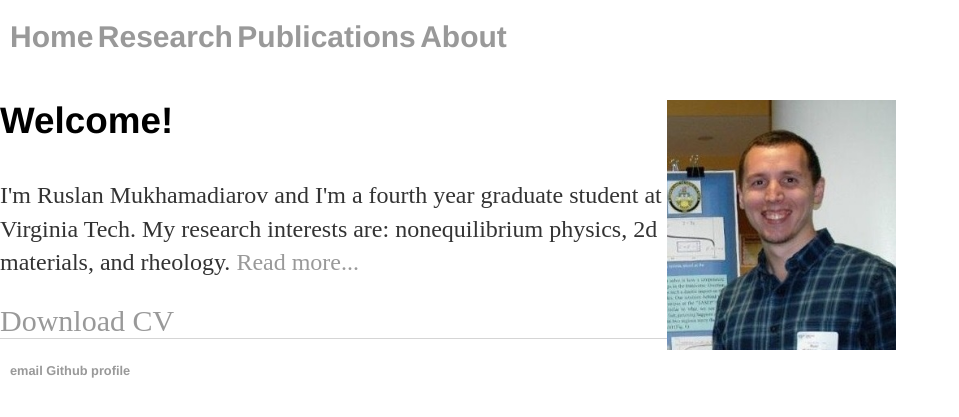
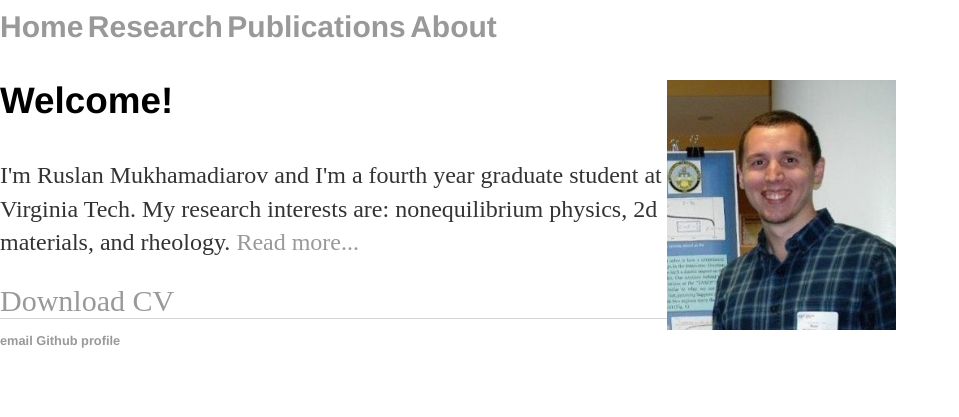
Before and after one commit to RusFortunat/mukhamadiarov, a Jekyll site: the page built from index.html, in a window 1280 px wide. Shown: the top 417 px of the page, without its empty margins (0-959 px from the left). Built offline with Jekyll 4.4.1, drawn with Linux system fonts in a browser that asks for light colours.

Commit message:
Update main.css

```diff
--- a/css/main.css
+++ b/css/main.css
@@ -11,8 +11,8 @@ h2 { font-size: 2.7em; }
 h3 { font-size: 2.3em; }
 h4 { font-size: 1.9em; }
 
-nav ul, footer ul { font-size: 1em; font-family: 'Helvetica', 'Arial', 'Sans-Serif'; padding: 10px; list-style: none; font-weight: bold; }
-nav ul li, footer ul li { display: inline; margin-right: 0; margin: 0}
+nav ul, footer ul { font-size: 1em; font-family: 'Helvetica', 'Arial', 'Sans-Serif'; padding: 0; list-style: none; font-weight: bold; }
+nav ul li, footer ul li { display: inline; margin: 0}
 
 
 footer { border-top: 1px solid #d5d5d5; font-size: .8em; }
```
